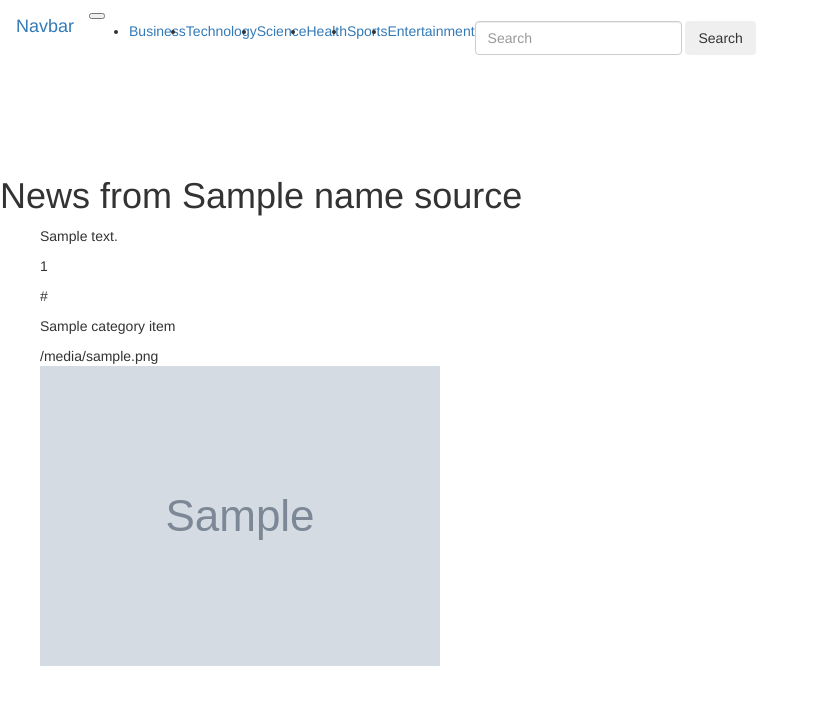
After one commit to cherucole/News.io, a Flask app: template app/templates/categories.html in a window 1280 px wide. The commit adds this page. Shown: the top 705 px of the page, without its empty margins (0-816 px from the left). Run offline with Flask 2, Linux system fonts and the light colour scheme; the template is opened without the code that fills it: most values are stand-ins (such as "Sample title", 1, 10 or a date in 2020); grey boxes marked "Sample" are stand-in pictures; some libraries are stand-ins or nearby versions.

Commit message:
added category page

```diff
--- a/app/config.py
+++ b/app/config.py
@@ -6,6 +6,7 @@ class Config:
     SOURCE_NEWS_URL='https://newsapi.org/v2/top-headlines?sources={}&apiKey={}'
 
     NEWS_API_SOURCE_URL = 'https://newsapi.org/v2/sources?apiKey={}'
+    CATEGORIES_URL='https://newsapi.org/v2/everything?q={}&sortBy=relevancy&apiKey={}'
 
 class ProdConfig(Config):
     '''
--- /dev/null
+++ b/app/templates/categories.html
@@ -0,0 +1,23 @@
+{% extends 'base.html'%}
+
+{% block content %}
+<body>
+<br>
+<br>
+<br>
+<br>
+
+<h1> News from {{ name_source }} </h1>
+<ul>
+            {% for category_item in category %}
+    <p>{{category_item.description}}</p>
+    <p>{{category_item.id}}</p><p>{{category_item.url}}</p><p>{{category_item.title}}</p>
+
+    {{ category_item.urlToImage }}
+    <img src="{{ category_item.urlToImage }}" alt="{{ category_item.title }} poster" class="img-responsive">
+
+            {% endfor %}
+        </ul>
+
+{% endblock%}
+</body>>
--- a/app/templates/navbar.html
+++ b/app/templates/navbar.html
@@ -7,7 +7,7 @@
   <div class="collapse navbar-collapse" id="navbarSupportedContent">
     <ul class="navbar-nav mr-auto">
       <li class="nav-item active">
-        <a class="nav-link" href="#">Business <span class="sr-only">(current)</span></a>
+        <a class="nav-link" href="/{{'categories/business'}}">Business <span class="sr-only">(current)</span></a>
       </li>
       <li class="nav-item">
         <a class="nav-link" href="#">Technology</a>
```
Also changed, not shown: app/error.py (+0 -9 lines), app/request.py (+15 -0 lines), app/views.py (+15 -1 lines).
